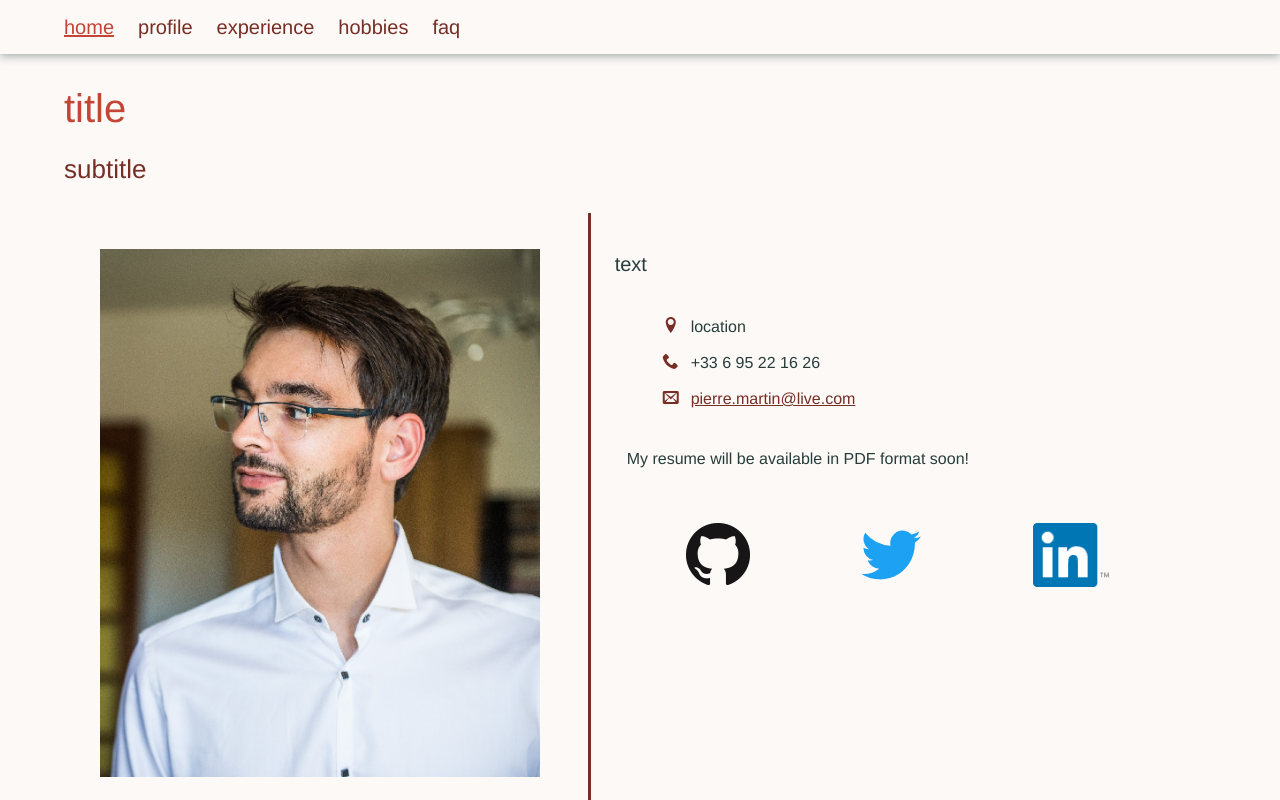
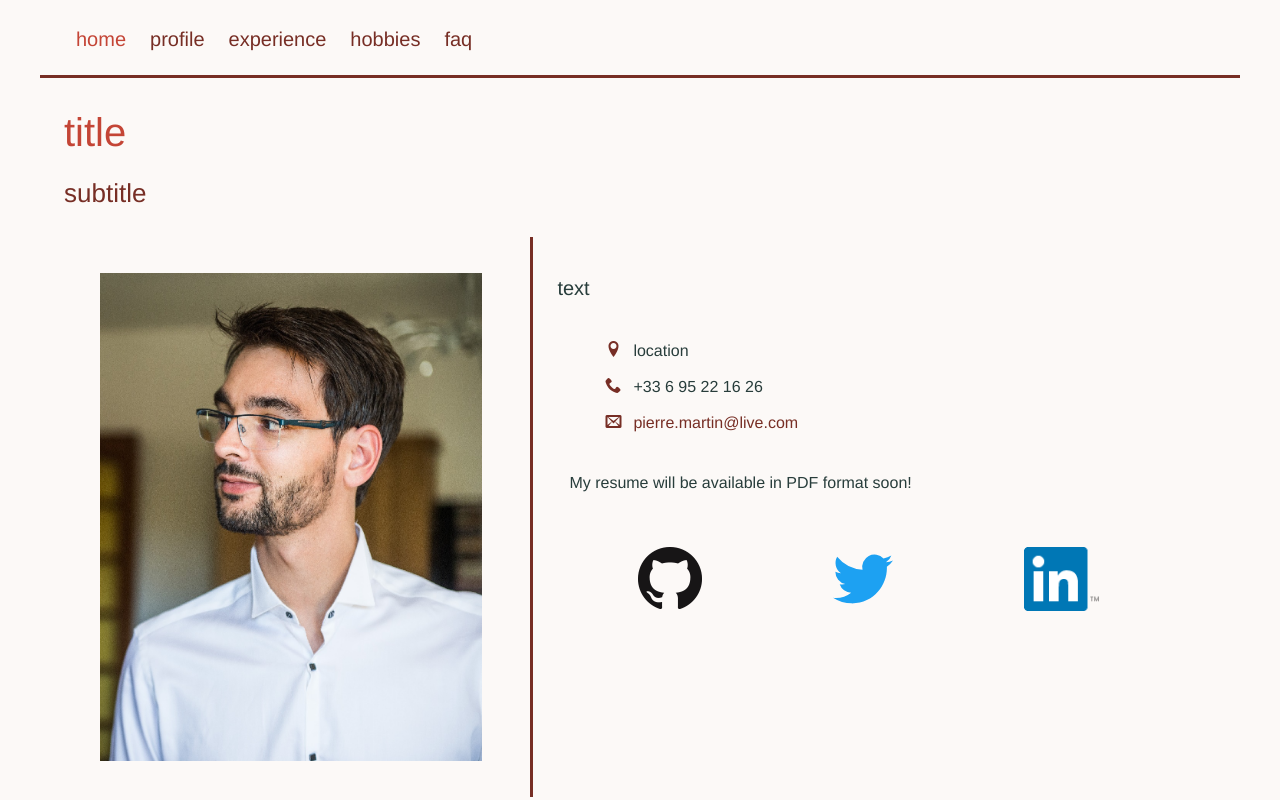
Before and after one commit to rempartIrien/resume, a Vue app: page / in a window 1280 px wide. Built offline with nearby package versions, Linux system fonts and the light colour scheme.

Commit message:
Style menu

```diff
--- a/src/components/home/RiHome.vue
+++ b/src/components/home/RiHome.vue
@@ -66,7 +66,8 @@ export default {
       padding 3 * $ri-baseMargin
 
     &__photo
-      height: 75vh;
+      height: 70vh;
+      width: 58.3vh;
       padding-right 4 * $ri-baseMargin
 
     &__content
--- a/src/components/menu/RiMenu.vue
+++ b/src/components/menu/RiMenu.vue
@@ -24,13 +24,23 @@ export default {
   @import '../../style/mixins'
 
   .ri-menu
-    // See App.vue for padding policy
-    box-shadow 0px 1px 10px rgba($ri-textColor, 0.5)
+    position relative
+
+    &::after
+      content ''
+      height $ri-borderWidth
+      background-color $ri-secondaryColor
+      position absolute
+      bottom 0
+      left 50%
+      transform translateX(-50%)
+      width 100%
+      max-width $ri-body-maxWidth
 
     &__list
       ri-m-unstyleList()
       margin 0
-      padding $ri-baseMargin
+      padding 2 * $ri-baseMargin
 
     &__item
       display inline-block
@@ -46,6 +56,9 @@ export default {
       &:active,
       &.ri-s-active
         color $ri-primaryColor
+
+      &:hover,
+      &:active
         text-decoration underline
 
 </style>
--- a/src/style/mixins.styl
+++ b/src/style/mixins.styl
@@ -43,9 +43,15 @@ ri-m-pageSubtitle()
   ri-m-text($ri-textColor, $ri-fontSize)
 
 ri-m-link()
-  color $ri-secondaryColor
-  &:hover
+  &,
+  &:visited
+    color $ri-secondaryColor
+    text-decoration none
+
+  &:hover,
+  &:active
     color $ri-primaryColor
+    text-decoration underline
 
 ri-m-bodyMaxWidth()
   max-width $ri-body-maxWidth
```
